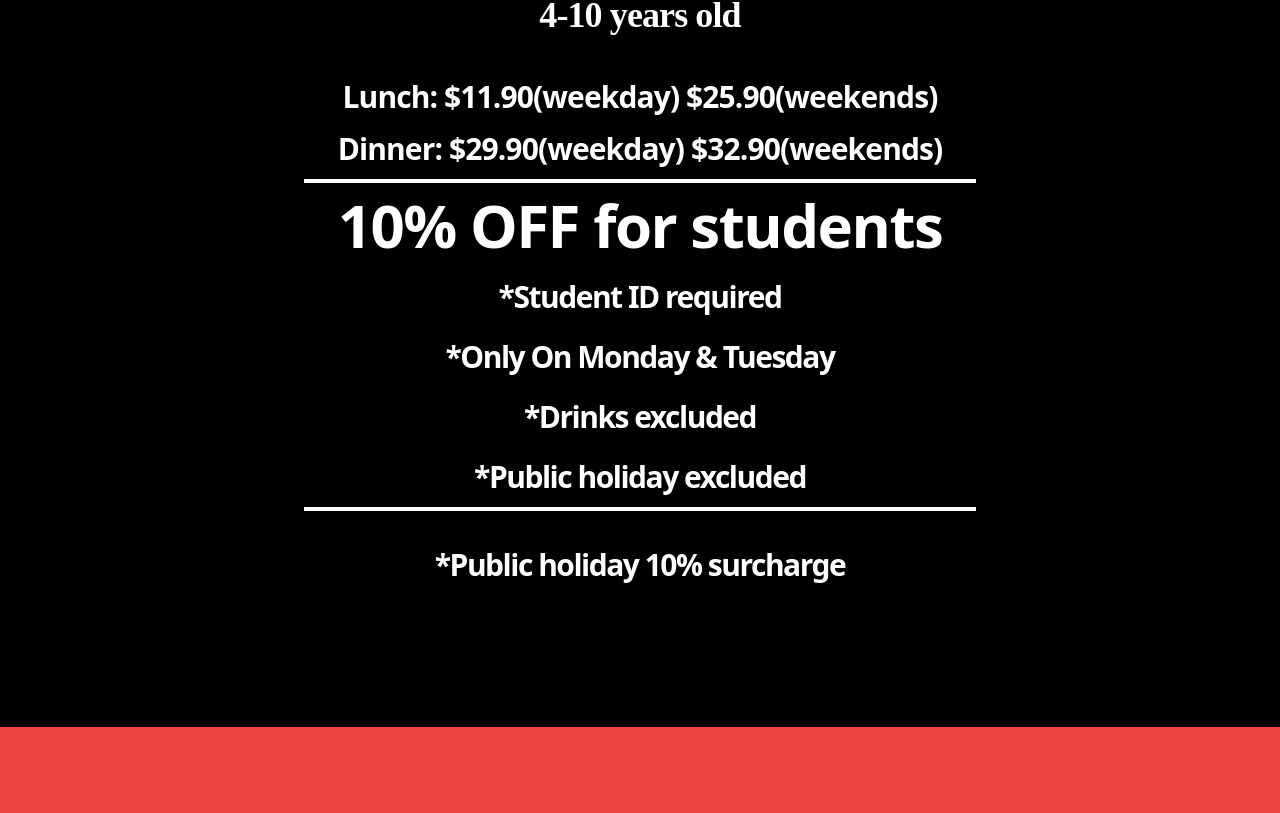
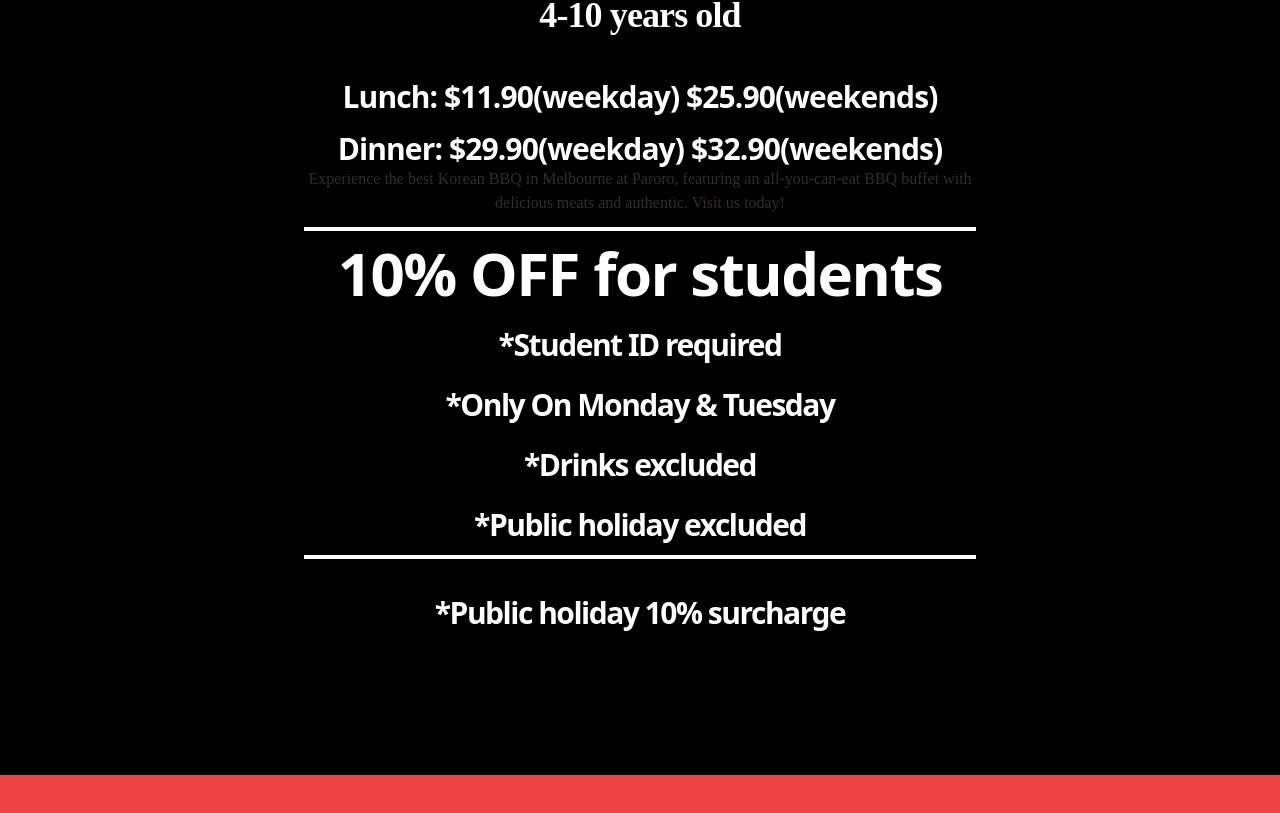
Before and after one commit to ITERSYNC/parorobbq, a Next.js app: page / in a window 1280 px wide. Shown: the part 1881-2694 px from the top of the page. Built offline with nearby package versions, Linux system fonts and the light colour scheme; a web font is replaced by a local one.

Commit message:
meta description update and h2 tag update

```diff
--- a/app/(site)/layout.tsx
+++ b/app/(site)/layout.tsx
@@ -40,7 +40,7 @@ export default function RootLayout({
         />
         <meta
           property='og:description'
-          content='Experience the top Korean BBQ in Melbourne, Australia at Paroro Korean BBQ. Authentic Korean cuisine awaits you.'
+          content='Experience the best Korean BBQ in Melbourne at Paroro, featuring an all-you-can-eat BBQ buffet with delicious meats and authentic. Visit us today!'
         />
         <meta property='og:type' content='website' />
         <meta property='og:url' content='www.paroro.com.au' />
--- a/components/Banner.tsx
+++ b/components/Banner.tsx
@@ -80,7 +80,7 @@ export default function Banner() {
             orientation='horizontal'
             className='my-3 h-[2px] bg-white sm:h-1'
           />
-          <h1 className='pt-6 font-sans text-2xl font-bold tracking-tight text-white sm:text-4xl'>
+          <h2 className='pt-6 font-sans text-2xl font-bold tracking-tight text-white sm:text-4xl'>
             Kids special price <p> 4-10 years old</p>
             <br />
             <span className='font-sans text-[25px] font-bold sm:text-3xl'>
@@ -91,13 +91,15 @@ export default function Banner() {
               />
               Dinner: $29.90(weekday) $32.90(weekends)
             </span>
-          </h1>
-
+          </h2>
+          Experience the best Korean BBQ in Melbourne at Paroro, featuring an
+          all-you-can-eat BBQ buffet with delicious meats and authentic. Visit
+          us today!
           <Separator
             orientation='horizontal'
             className='my-3 h-[2px] bg-white sm:h-1'
           />
-          <h1 className='font-sans text-4xl font-bold tracking-tight text-white sm:text-6xl'>
+          <h2 className='font-sans text-4xl font-bold tracking-tight text-white sm:text-6xl'>
             10% OFF for students
             <br />
             <span className='font-sans text-[25px] sm:text-3xl'>
@@ -115,7 +117,7 @@ export default function Banner() {
             <span className='font-sans text-[25px] sm:text-3xl'>
               *Public holiday excluded
             </span>
-          </h1>
+          </h2>
           <Separator
             orientation='horizontal'
             className='my-3 h-[2px] bg-white sm:h-1'
```
